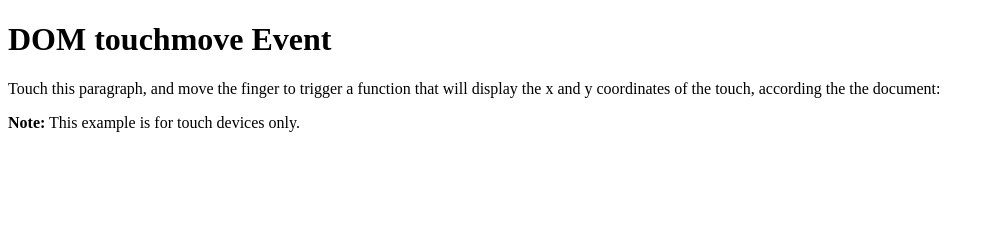
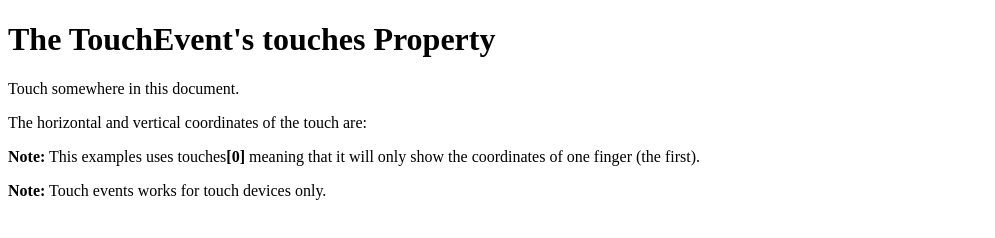
Before and after one commit to Ahmed-Thaer/web-app, a plain HTML site: page index.html in a window 1280 px wide. Shown: the whole page, without its empty margins (0-995 px from the left). Drawn offline with Linux system fonts and the light colour scheme.

Commit message:
Update index.html

```diff
--- a/index.html
+++ b/index.html
@@ -1,18 +1,21 @@
 <!DOCTYPE html>
 <html>
- <title>ahmed</title>
-<body>
+ <title>space game</title>
+<meta name="viewport" content="width=device-width, initial-scale=1">
+<body ontouchstart="showCoordinates(event)" ontouchmove="showCoordinates(event)">
 
-<h1>DOM touchmove Event</h1>
+<h1>The TouchEvent's touches Property</h1>
 
-<p ontouchmove="myFunction(event)">Touch this paragraph, and move the finger to trigger a function that will display the x and y coordinates of the touch, according the the document:</p>
+<p>Touch somewhere in this document.</p>
 
-<p><strong>Note:</strong> This example is for touch devices only.</p>
+<p>The horizontal and vertical coordinates of the touch are: <span id="demo"></span></p>
 
-<p id="demo"></p>
+<p><strong>Note:</strong> This examples uses touches<strong>[0]</strong> meaning that it will only show the coordinates of one finger (the first).</p>
+
+<p><strong>Note:</strong> Touch events works for touch devices only.</p>
 
 <script>
-function myFunction(event) {
+function showCoordinates(event) {
   var x = event.touches[0].clientX;
   var y = event.touches[0].clientY;
   document.getElementById("demo").innerHTML = x + ", " + y;
```
